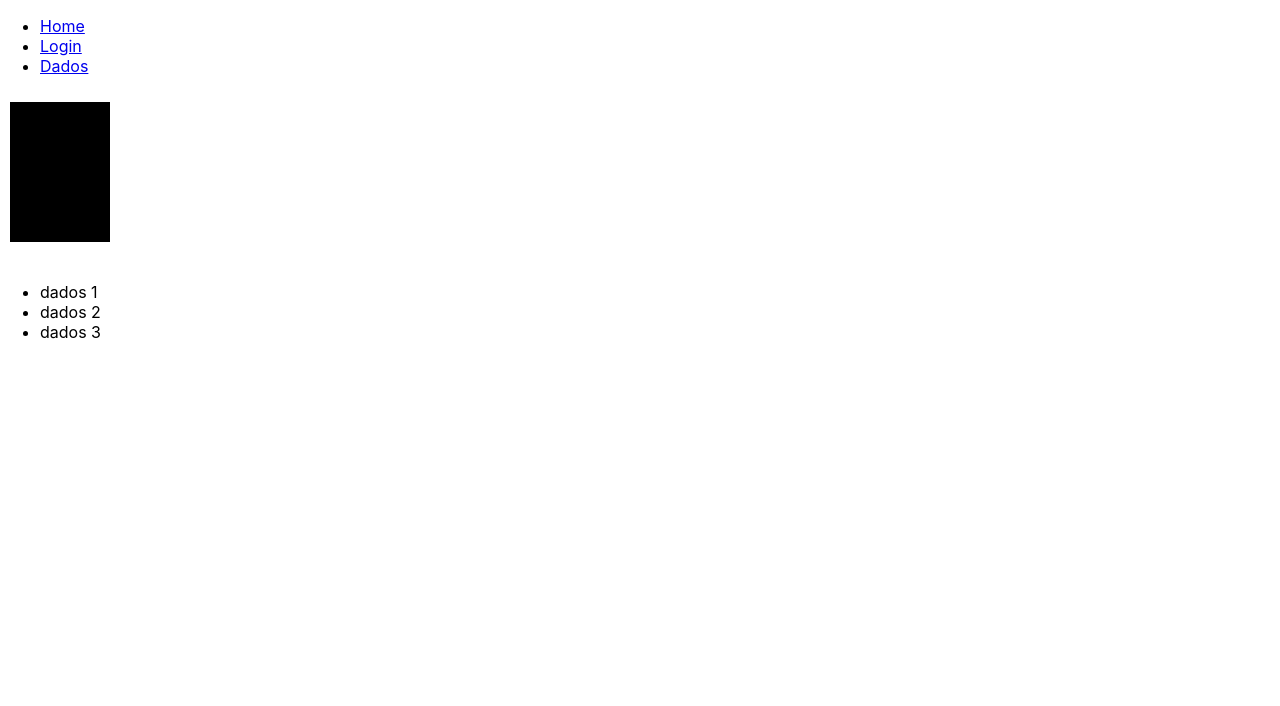
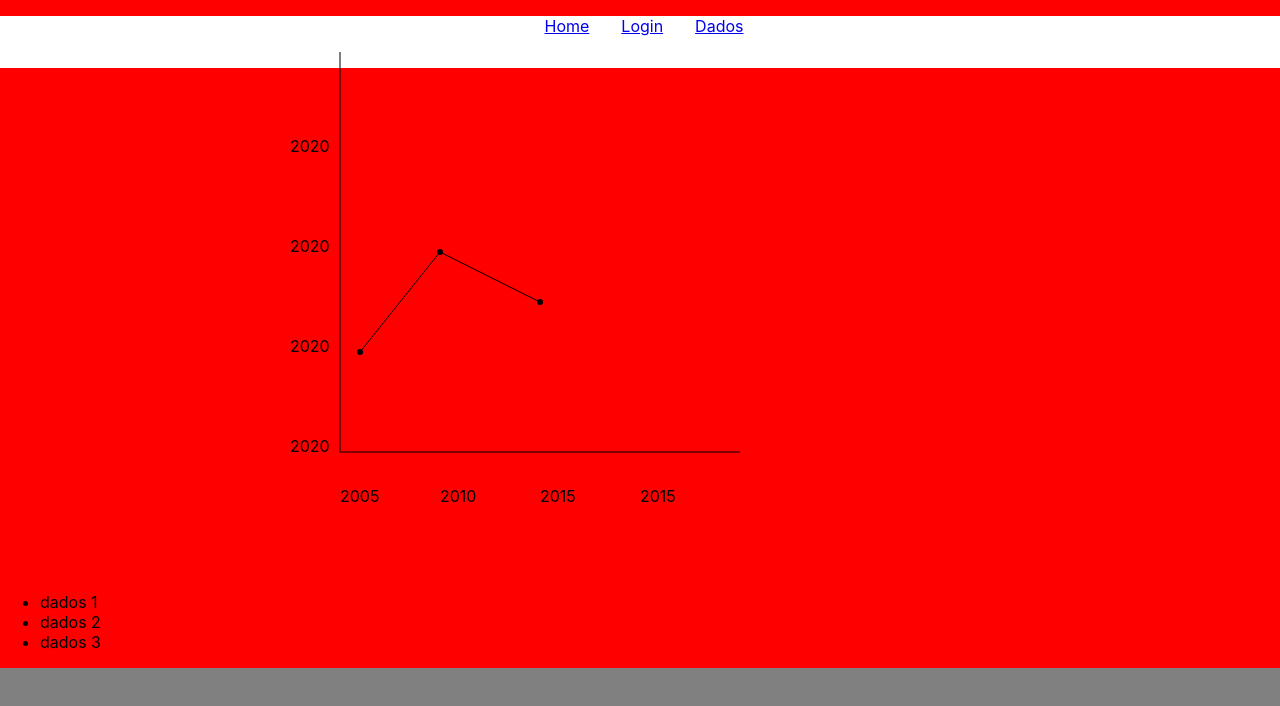
Before and after one commit to Gabriel-de-Carvalho/SeguraMao, a React (Create React App) app in the folder Front/react/segura-mao/: page /dados in a window 1280 px wide. Shown: the top 706 px of the page. Built offline with nearby package versions, Linux system fonts and the light colour scheme.

Commit message:
adicionando grafico com valores e css grid

```diff
--- a/Front/react/segura-mao/src/App.css
+++ b/Front/react/segura-mao/src/App.css
@@ -1,38 +1,16 @@
-.App {
+.header-main{grid-area: header}
+.main-content{grid-area: main}
+.footer-main{grid-area: footer}
+.grid-template{
+  display: grid;
+  grid-template-areas:
+  "header header header"
+  "main main main"
+  "footer footer footer";
+  background-color: red;
+}
+
+
+.main-content, .header-main{
   text-align: center;
 }
-
-.App-logo {
-  height: 40vmin;
-  pointer-events: none;
-}
-
-@media (prefers-reduced-motion: no-preference) {
-  .App-logo {
-    animation: App-logo-spin infinite 20s linear;
-  }
-}
-
-.App-header {
-  background-color: #282c34;
-  min-height: 100vh;
-  display: flex;
-  flex-direction: column;
-  align-items: center;
-  justify-content: center;
-  font-size: calc(10px + 2vmin);
-  color: white;
-}
-
-.App-link {
-  color: #61dafb;
-}
-
-@keyframes App-logo-spin {
-  from {
-    transform: rotate(0deg);
-  }
-  to {
-    transform: rotate(360deg);
-  }
-}
--- a/Front/react/segura-mao/src/App.js
+++ b/Front/react/segura-mao/src/App.js
@@ -14,27 +14,35 @@ import {
 
 function App() {
   return (
-    <Router>
+    <div class="grid-template">
+      <Router>
+        <div class="header-main">
       <Header/>
+    </div>
 
+      <div class="main-content">
       <Switch>
-
         <Route path="/" exact>
-          <ListaPostagem />
+          <ListaPostagem class="list-posts" />
         </Route>
 
           <Route path="/login">
-            <Perfil/>
+            <Perfil class="perfil"/>
         </Route>
 
         <Route path="/dados">
-            <Dados/>
+            <Dados class="dados"/>
         </Route>
 
       </Switch>
+    </div>
 
-    <Footer/>
-  </Router>
+    <div class="footer-main">
+      <Footer/>
+    </div>
+    </Router>
+
+  </div>
   );
 }
 
--- /dev/null
+++ b/Front/react/segura-mao/src/header.css
@@ -0,0 +1,12 @@
+.menu-rout ul li{
+  display: inline;
+  margin-right: 2em;
+  text-align: center;
+}
+
+.header{
+  background-color: white;
+  padding: 0;
+  height: 100%;
+  margin: 0;
+}
--- a/Front/react/segura-mao/src/header.js
+++ b/Front/react/segura-mao/src/header.js
@@ -2,11 +2,12 @@ import React from 'react'
 import {
   Link
 } from "react-router-dom";
+import "./header.css"
 
 function Header(){
   return (
-    <div>
-      <nav>
+    <div class="header">
+      <nav class="menu-rout">
           <ul>
             <li><Link to='/'>Home</Link></li>
             <li><Link to="/login">Login</Link></li>
--- a/Front/react/segura-mao/src/index.css
+++ b/Front/react/segura-mao/src/index.css
@@ -1,5 +1,6 @@
 body {
   margin: 0;
+  background-color: grey;
   font-family: -apple-system, BlinkMacSystemFont, 'Segoe UI', 'Roboto', 'Oxygen',
     'Ubuntu', 'Cantarell', 'Fira Sans', 'Droid Sans', 'Helvetica Neue',
     sans-serif;
--- a/Front/react/segura-mao/src/index.js
+++ b/Front/react/segura-mao/src/index.js
@@ -6,7 +6,7 @@ import * as serviceWorker from './serviceWorker';
 
 ReactDOM.render(
   <React.StrictMode>
-    <App></App>
+    <App class="app"></App>
   </React.StrictMode>,
   document.getElementById('root')
 );
--- /dev/null
+++ b/Front/react/segura-mao/src/pages/dados.css
@@ -0,0 +1,3 @@
+.grid{
+  stroke: black;
+}
--- a/Front/react/segura-mao/src/pages/dados.js
+++ b/Front/react/segura-mao/src/pages/dados.js
@@ -1,13 +1,40 @@
 import React from 'react';
+import "./dados.css";
+function Dados(){
 
 
-function Dados(){
+  return(
+    <svg id="graph" width="800" height="500">
+      <g>
+        <line x1="100" x2="100" y1="400" y2="0" class="grid"></line>
+      </g>
+      <g>
+        <line x1="100" x2="500" y1="400" y2="400" class="grid"></line>
+      </g>
 
-  return(
-    <svg >
-      <rect x="10" y="10" width="100" height="200"/>
+      <g>
+          <text y="450" x="100">2005</text>
+          <text y="450" x="200">2010</text>
+          <text y="450" x="300">2015</text>
+          <text y="450" x="400">2015</text>
+          <text y="100" x="50">2020</text>
+          <text y="200" x="50">2020</text>
+          <text y="300" x="50">2020</text>
+          <text y="400" x="50">2020</text>
+      </g>
+
+      <g>
+      <polyline  fill="none" stroke="black" stroke-width="1" points="120,300 200,200 300,250"></polyline>
+      <circle cx="120" cy="300" r="3"></circle>
+      <circle cx="200" cy="200" r="3"></circle>
+      <circle cx="300" cy="250" r="3"></circle>
+
+      </g>
     </svg>
   )
+  var graph = document.getElementById("graph");
+  graph.width = window.innerWidth;
+  graph.height = window.innerHeight;
 }
 
 export default Dados;
```
Also changed, not shown: 1 other file (tests, documents, lock files or other folders).
